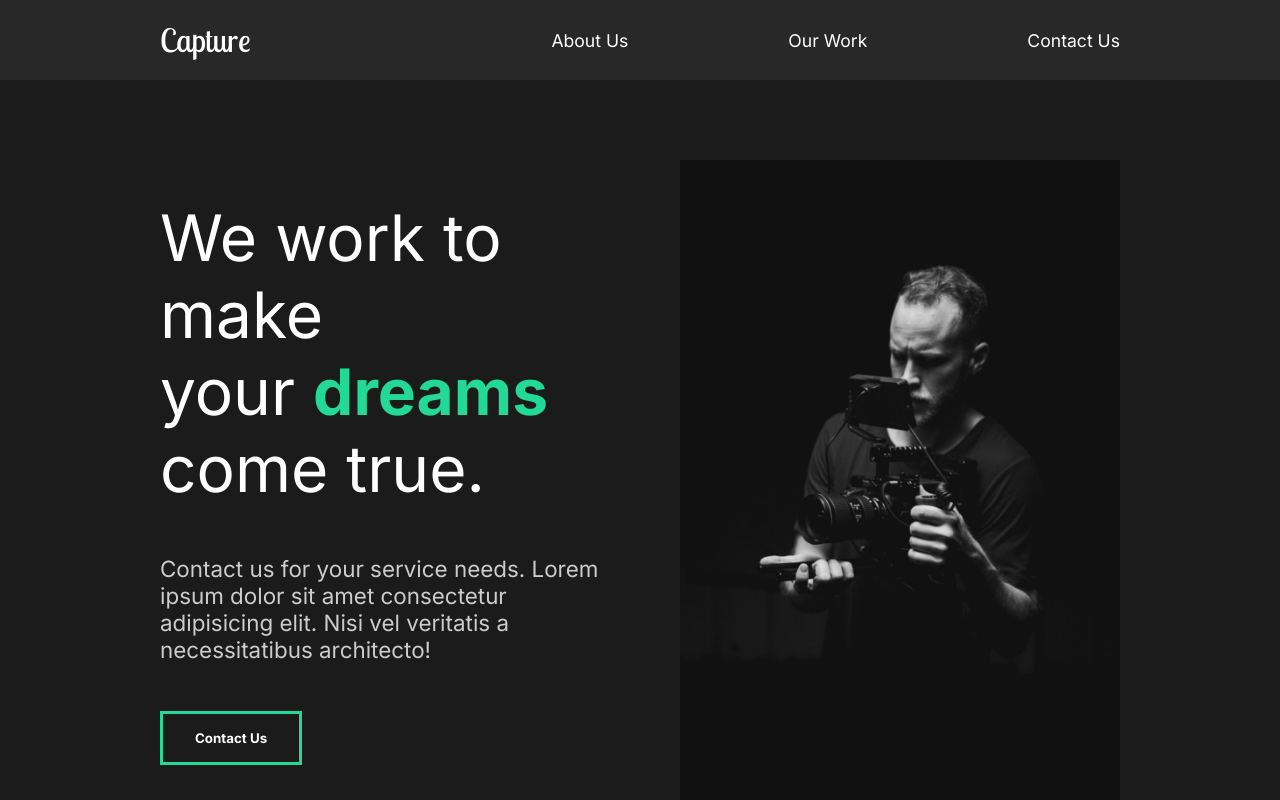
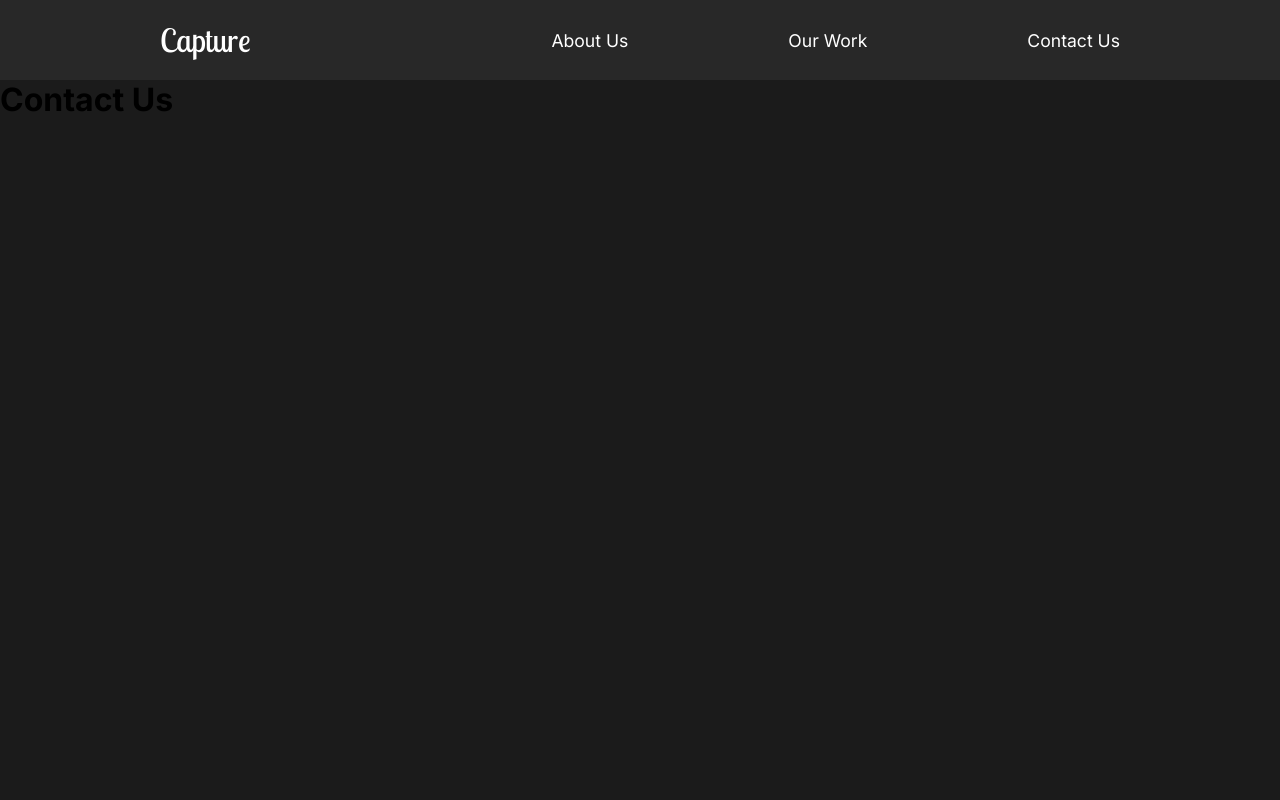
Before and after one commit to judeclark19/capture, a React (Create React App) app: page /contact in a window 1280 px wide. Shown: the top 800 px of the page. Built offline with nearby package versions, Linux system fonts and the light colour scheme.

Commit message:
react router

```diff
--- a/src/App.css
+++ /dev/null
@@ -1,5 +0,0 @@
-/* * {
-  margin: 0;
-  padding: 0;
-  box-sizing: border-box;
-} */
--- a/src/App.js
+++ b/src/App.js
@@ -1,18 +1,32 @@
-import "./App.css";
-
 import GlobalStyle from "./components/GlobalStyle";
 
-import Nav from "./components/Nav";
+//Router
+import { Switch, Route } from "react-router-dom";
 
 //Pages
 import AboutUs from "./pages/AboutUs";
+import ContactUs from "./pages/ContactUs";
+import OurWork from "./pages/OurWork";
+
+//Components
+import Nav from "./components/Nav";
 
 function App() {
   return (
     <div className="App">
       <GlobalStyle />
       <Nav />
-      <AboutUs />
+      <Switch>
+        <Route exact path="/">
+          <AboutUs />
+        </Route>
+        <Route path="/work">
+          <OurWork />
+        </Route>
+        <Route path="/contact">
+          <ContactUs />
+        </Route>
+      </Switch>
     </div>
   );
 }
--- /dev/null
+++ b/src/pages/ContactUs.jsx
@@ -0,0 +1,11 @@
+import React from "react";
+
+function ContactUs() {
+  return (
+    <div>
+      <h1>Contact Us</h1>
+    </div>
+  );
+}
+
+export default ContactUs;
--- /dev/null
+++ b/src/pages/OurWork.jsx
@@ -0,0 +1,11 @@
+import React from "react";
+
+function OurWork() {
+  return (
+    <div>
+      <h1>Our Work</h1>
+    </div>
+  );
+}
+
+export default OurWork;
```
